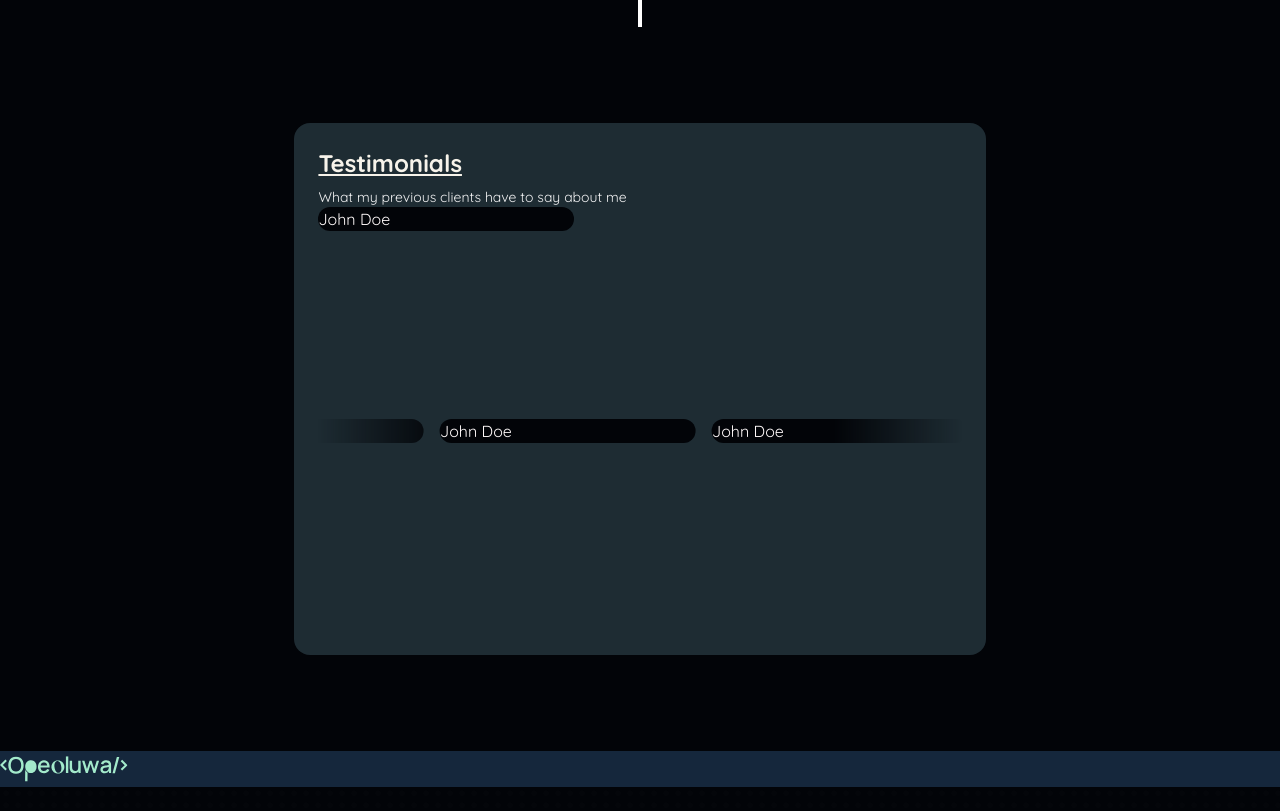
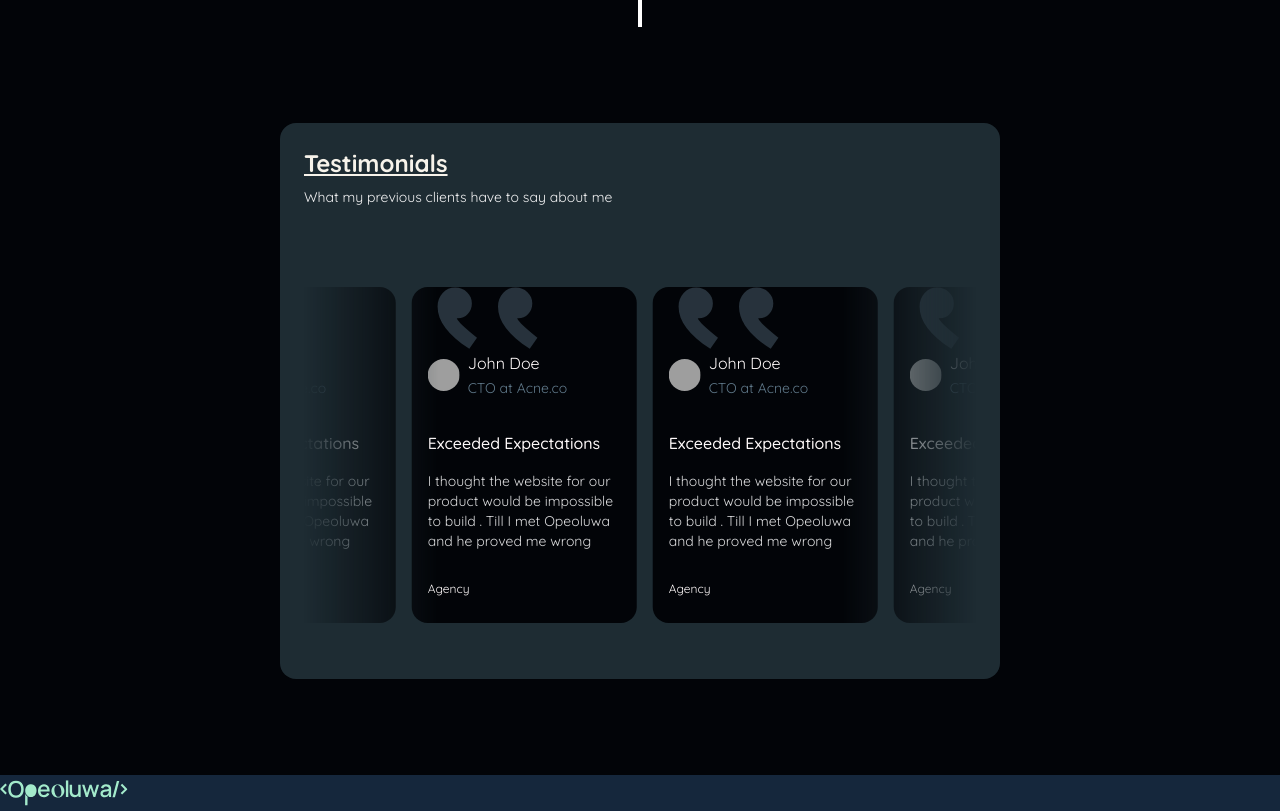
Before and after one commit to Opeoluwa-Ogunlaja/Opeoluwa-Ogunlaja, a React (Vite) app: page / in a window 1280 px wide. Shown: the part 2000-2811 px from the top of the page. Before the commit the page ends 2787 px from the top, so only its background shows below. Built offline with nearby package versions, Linux system fonts and the light colour scheme; grey boxes are pictures that could not be loaded.

Commit message:
testimonials section 80%. Sliding and card completed

```diff
--- a/src/assets/icons/index.jsx
+++ b/src/assets/icons/index.jsx
@@ -1,4 +1,5 @@
 import FullLogo from './full_logo.svg?react'
 import ReactLogo from './react.svg?react'
+import TestimonialQuoteIcon from './t-quote.svg?react'
 
-export { FullLogo, ReactLogo }
+export { FullLogo, ReactLogo, TestimonialQuoteIcon }
--- a/src/components/TestimonialCard.jsx
+++ b/src/components/TestimonialCard.jsx
@@ -1,7 +1,33 @@
 import React from 'react'
+import { TestimonialQuoteIcon } from '../assets/icons'
 
-const TestimonialCard = ({ name }) => {
-  return <div className="w-[256px] rounded-lg bg-neutral-9500 text-snow">{name}</div>
+const TestimonialCard = ({ name, image, role, title, organisation, review }) => {
+  return (
+    <div className="relative w-[225px] rounded-lg bg-neutral-9500 px-16 pb-24 pt-64 text-snow hover:scale-105">
+      <div className="absolute left-[0] top-[0] translate-x-1/4 select-none">
+        <TestimonialQuoteIcon className="select-none" />
+      </div>
+      <header className="flex items-center gap-8">
+        <div>
+          <img
+            src={image}
+            alt={`${name} - ${role}`}
+            className="aspect-square w-32 rounded-full shadow-inner"
+          />
+        </div>
+        <div>
+          <h4>{name}</h4>
+          <span className="text-sm text-neutral-9200">{role}</span>
+        </div>
+      </header>
+      <div className="mb-24 mt-32 space-y-16">
+        <h5 className="font-medium">{title}</h5>
+        <p className="text-sm text-neutral-1100 text-opacity-90">{review}</p>
+      </div>
+
+      <span className="mt-24 text-xs">{organisation}</span>
+    </div>
+  )
 }
 
 export default TestimonialCard
--- a/src/data/data.jsx
+++ b/src/data/data.jsx
@@ -73,7 +73,8 @@ export const experience = [
 export const testimonials = [
   {
     name: 'John Doe',
-    image: 'https://unsplash.com/photos/man-wearing-henley-top-portrait-7YVZYZeITc8',
+    image:
+      'https://encrypted-tbn0.gstatic.com/images?q=tbn:ANd9GcRqac0kO5njric6qkMm718Qyv6G9G0WHx9BmA&s',
     role: 'CTO at Acne.co',
     organisation: 'Agency',
     title: 'Exceeded Expectations',
@@ -82,7 +83,8 @@ export const testimonials = [
   },
   {
     name: 'John Doe',
-    image: 'https://unsplash.com/photos/man-wearing-henley-top-portrait-7YVZYZeITc8',
+    image:
+      'https://encrypted-tbn0.gstatic.com/images?q=tbn:ANd9GcRqac0kO5njric6qkMm718Qyv6G9G0WHx9BmA&s',
     role: 'CTO at Acne.co',
     organisation: 'Agency',
     title: 'Exceeded Expectations',
@@ -91,7 +93,8 @@ export const testimonials = [
   },
   {
     name: 'John Doe',
-    image: 'https://unsplash.com/photos/man-wearing-henley-top-portrait-7YVZYZeITc8',
+    image:
+      'https://encrypted-tbn0.gstatic.com/images?q=tbn:ANd9GcRqac0kO5njric6qkMm718Qyv6G9G0WHx9BmA&s',
     role: 'CTO at Acne.co',
     organisation: 'Agency',
     title: 'Exceeded Expectations',
--- a/src/home_sections/Testimonials_Section.jsx
+++ b/src/home_sections/Testimonials_Section.jsx
@@ -6,13 +6,12 @@ import { testimonials } from '../data/data'
 
 const Testimonials_Section = () => {
   return (
-    <section className="testimonials-section mx-auto mt-96 rounded-lg bg-neutral-9400 p-24 sm:w-3/5 sm:px-64 sm:py-32">
+    <section className="testimonials-section mx-auto mt-96 rounded-lg bg-neutral-9400 p-24 sm:w-3/5 sm:min-w-[720px] sm:px-64 sm:py-32">
       <SectionHeading
         heading={'Testimonials'}
         subHeading={'What my previous clients have to say about me'}
       />
-      <TestimonialCard {...testimonials[0]} />
-      <div className="rounded-md relative flex h-[50vh] flex-col items-center  justify-center overflow-hidden antialiased">
+      <div className="rounded-md relative mt-48 flex h-[50vh] flex-col items-center justify-center overflow-hidden antialiased">
         <InfiniteMovingCards
           items={testimonials}
           direction="right"
```
Also changed, not shown: src/assets/icons/t-quote.svg (added).
